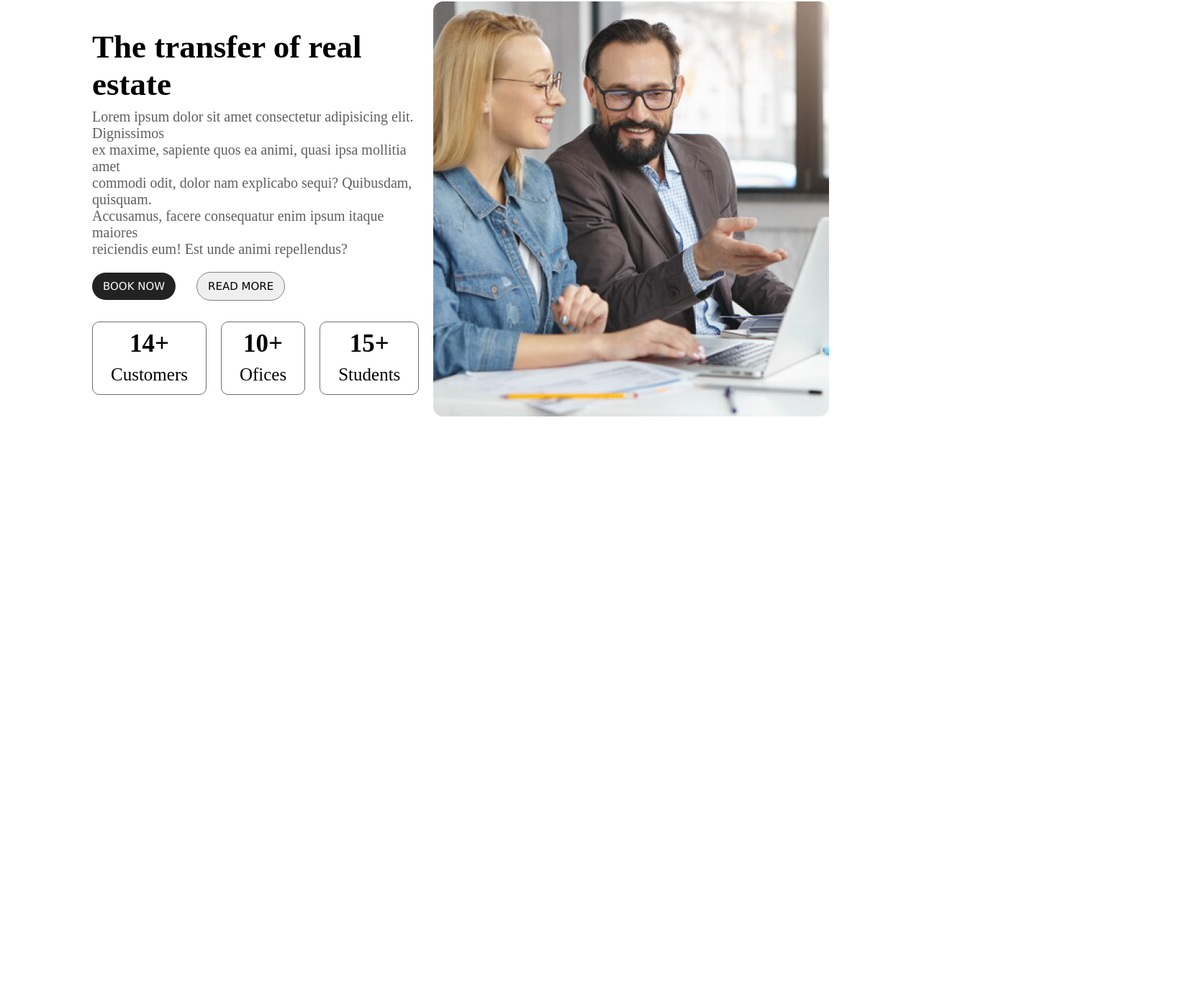
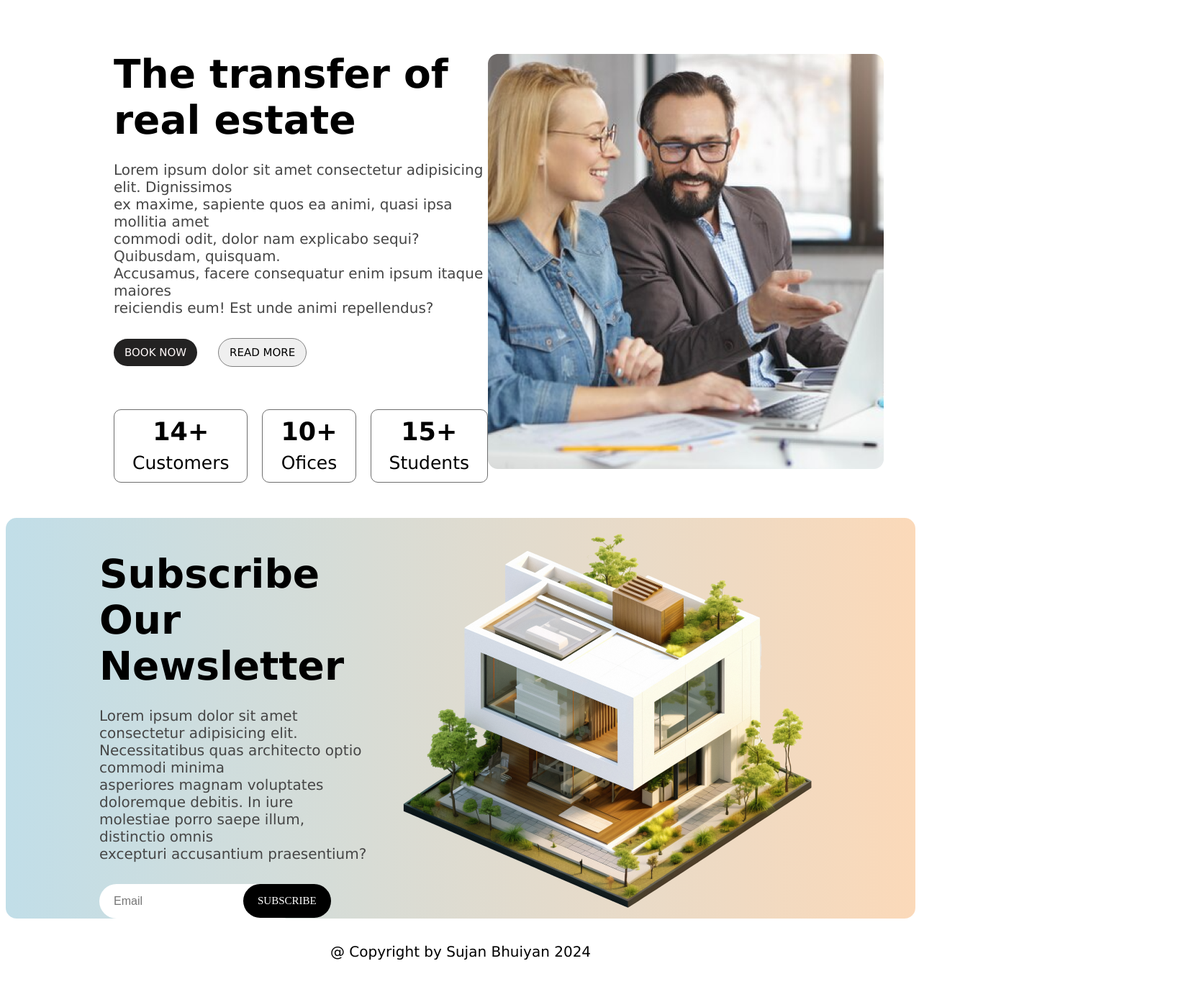
Before and after one commit to Sujan-Ahammad/SkyLand-Agency-with-HTML-and-CSS, a plain HTML site: page index.html in a window 1280 px wide. Shown: the part 2027-3395 px from the top of the page at 72% size, 1655 px wide, since content can reach past the window. Before the commit the page ends 2634 px from the top, so only its background shows below. Drawn offline with Linux system fonts and the light colour scheme.

Commit message:
complete

```diff
--- a/index.html
+++ b/index.html
@@ -105,7 +105,7 @@
             </div>
           </div>
           <div class="project-box">
-            <img src="image/project2.png" alt="" />
+            <img class="img" src="image/project2.png" alt="" />
             <h2 class="box-title">Sobha Hearland II Villas</h2>
             <p class="box-des">
               Lorem ipsum dolor sit amet consectetur, adipisicing elit.
@@ -140,29 +140,59 @@
       <!-- Global Client Container -->
       <section class="global-client-container">
         <h1 class="global-title">
-          We are a global, boutique real <br> estate brokerage
+          We are a global, boutique real <br />
+          estate brokerage
         </h1>
         <div class="global-container">
           <div class="left-container">
             <h1 class="left-title">The transfer of real estate</h1>
             <p class="left-des">
               Lorem ipsum dolor sit amet consectetur adipisicing elit.
-              Dignissimos <br> ex maxime,  sapiente quos ea animi, quasi ipsa mollitia
-              amet<br>  commodi odit, dolor nam  explicabo sequi? Quibusdam, quisquam.<br>
-              Accusamus, facere consequatur enim ipsum  itaque maiores<br> reiciendis
-              eum! Est unde animi repellendus?
+              Dignissimos <br />
+              ex maxime, sapiente quos ea animi, quasi ipsa mollitia amet<br />
+              commodi odit, dolor nam explicabo sequi? Quibusdam, quisquam.<br />
+              Accusamus, facere consequatur enim ipsum itaque maiores<br />
+              reiciendis eum! Est unde animi repellendus?
             </p>
             <button class="btn-book">BOOK NOW</button>
             <button class="btn-read">READ MORE</button>
             <div class="left-chart">
-              <h1>14+ <br> <span>Customers</span></h1>
-              <h1>10+ <br> <span>Ofices</span></h1>
-              <h1>15+ <br> <span>Students</span></h1>
+              <h1>
+                14+ <br />
+                <span>Customers</span>
+              </h1>
+              <h1>
+                10+ <br />
+                <span>Ofices</span>
+              </h1>
+              <h1>
+                15+ <br />
+                <span>Students</span>
+              </h1>
             </div>
           </div>
           <img src="image/client.png" alt="" />
         </div>
       </section>
+
+      <!-- Footer Container -->
+      <section class="footer-container">
+        <div class="left-container">
+          <h1 class="left-title">Subscribe Our Newsletter</h1>
+          <p class="left-des">
+            Lorem ipsum dolor sit amet consectetur adipisicing elit. <br>
+            Necessitatibus quas architecto optio commodi minima <br> asperiores
+            magnam voluptates doloremque debitis. In iure <br> molestiae porro saepe
+            illum, distinctio omnis <br> excepturi accusantium praesentium?
+          </p>
+          <div class="input">
+            <input class="input-mail" type="text" placeholder="Email" />
+            <input class="input-btn" type="button" value="SUBSCRIBE" />
+          </div>
+        </div>
+        <img src="image/footimg.png" alt="" />
+      </section>
+      <h1 class="copyright">@ Copyright by Sujan Bhuiyan 2024</h1>
     </main>
   </body>
 </html>
--- a/styles/skyland.css
+++ b/styles/skyland.css
@@ -172,11 +172,14 @@
   align-items: center;
 }
 .project-box {
-  padding: 8px 8px;
+  padding: 20px 25px;
   border-radius: 14px;
   border: 1px solid var(--gray-Color, #bebebe);
   /* opacity: 0.45; */
   background: var(--White, #fefeff);
+}
+.project-box .img {
+  margin: auto;
 }
 .box-title {
   font-size: 30px;
@@ -199,7 +202,7 @@
 
 .global-client-container {
   margin-top: 10px;
-  padding: 20px 120px;
+  padding: 20px 150px;
   text-align: center;
 }
 
@@ -213,12 +216,9 @@
 }
 .global-container {
   margin-top: 20px;
-  margin-top: 20px;
   display: flex;
-  justify-content: space-around;
-  text-align: center;
+  justify-content: space-between;
   align-items: center;
-  gap: 20px;
 }
 
 .left-container {
@@ -230,7 +230,7 @@
   font-style: bold;
   font-family: "Times New Roman", Times, serif;
   font-weight: 700;
-  margin-bottom: 5px;
+  margin-bottom: 25px;
 }
 .left-des {
   margin-top: 8px;
@@ -239,47 +239,80 @@
   font-family: "Times New Roman", Times, serif;
   font-weight: 500;
   color: rgb(95, 95, 95);
+  margin-bottom: 30px;
 }
-
 
 .btn-book {
   padding: 10px 15px;
   background: #232222;
   color: #fff9f9;
   font-size: 15px;
-  font-family: Verdana,  Tahoma, sans-serif;
+  font-family: Verdana, Tahoma, sans-serif;
   border-radius: 60px;
   border: none;
   cursor: pointer;
 }
-.btn-read{
+.btn-read {
   padding: 10px 15px;
   font-size: 15px;
-  font-family: Verdana,  Tahoma, sans-serif;
+  font-family: Verdana, Tahoma, sans-serif;
   cursor: pointer;
   border: 1px solid gray;
   margin-left: 25px;
   border-radius: 60px;
-
 }
 .left-chart {
+  margin-top: 30px;
   display: flex;
   justify-content: space-between;
   gap: 20px;
   text-align: center;
 }
-.left-chart h1{
+.left-chart h1 {
   padding: 10px 25px;
   font-size: 35px;
   color: black;
   font-weight: 800;
   font-style: bold;
+  font-family: Verdana, Geneva, Tahoma, sans-serif;
   border-radius: 10px;
   border: 1px solid rgb(110, 110, 110);
 }
-.left-chart span{
+.left-chart span {
   font-style: normal;
   font-size: 25px;
   color: black;
   font-weight: 400;
 }
+
+.footer-container {
+  padding: 0 130px;
+  display: flex;
+  justify-content: space-between;
+  align-items: center;
+  gap: 20px;
+  border-radius: 15px;
+  background: linear-gradient(90deg, #c1dee8 0%, #fbd9b9 100%);
+}
+.left-title {
+  font-size: 55px;
+  color: #000000;
+  font-weight: 700;
+  font-style: bold;
+  font-family: Verdana, Tahoma, sans-serif;
+}
+.left-des {
+  font-size: 20px;
+  color: rgb(70, 70, 70);
+  font-style: normal;
+  font-weight: 500;
+  font-family: Verdana, Tahoma, sans-serif;
+}
+.copyright{
+  text-align: center;
+  padding: 20px 10px ;
+  font-size: 20px;
+  font-style: normal;
+  font-family: Verdana, Geneva, Tahoma, sans-serif;
+  font-weight: 400;
+}
```
Also changed, not shown: 1 other file.
